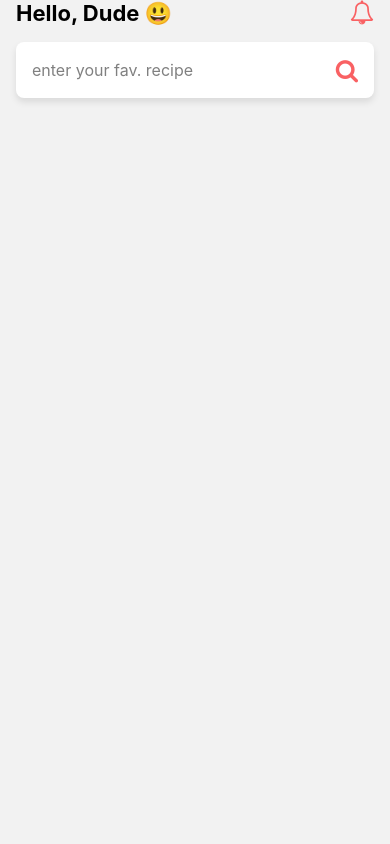
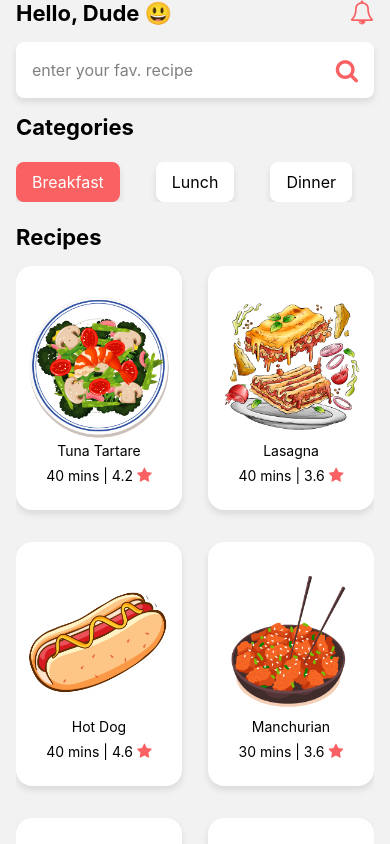
Before and after one commit to Moamin-AbuEwaida/react-native-recipe-app, a React Native app: screen /RecipeList in a window 390 px wide. Shown: the top 844 px of the page. Built offline with nearby package versions, Linux system fonts and the light colour scheme.

Commit message:
recipes list

```diff
--- /dev/null
+++ b/src/components/Categories.js
@@ -0,0 +1,16 @@
+import { StyleSheet, Text, View } from "react-native";
+import React from "react";
+import CategoriesFilter from "./CategoriesFilter";
+
+const Categories = () => {
+  return (
+    <View>
+      <Text style={{ fontSize: 22, fontWeight: "bold" }}>Categories</Text>
+      <CategoriesFilter />
+    </View>
+  );
+};
+
+export default Categories;
+
+const styles = StyleSheet.create({});
--- /dev/null
+++ b/src/components/CategoriesFilter.js
@@ -0,0 +1,44 @@
+import { ScrollView, StyleSheet, Text, View } from "react-native";
+import React from "react";
+import { categories, colors } from "../Constant";
+
+const CategoriesFilter = () => {
+  return (
+    <View style={{ marginTop: 22 }}>
+      <ScrollView horizontal showsHorizontalScrollIndicator={false}>
+        {categories.map((category, index) => {
+          return (
+            <View
+              key={index}
+              style={{
+                backgroundColor:
+                  index === 0 ? colors.COLOR_PRIMARY : colors.COLOR_LIGHT,
+                marginRight: 36,
+                borderRadius: 8,
+                paddingHorizontal: 16,
+                paddingVertical: 10,
+                shadowColor: "#000",
+                shadowOffset: { width: 0, height: 4 },
+                shadowOpacity: 0.1,
+                shadowRadius: 7,
+              }}
+            >
+              <Text
+                style={{
+                  color: index === 0 && colors.COLOR_LIGHT,
+                  fontSize: 16,
+                }}
+              >
+                {category.category}
+              </Text>
+            </View>
+          );
+        })}
+      </ScrollView>
+    </View>
+  );
+};
+
+export default CategoriesFilter;
+
+const styles = StyleSheet.create({});
--- /dev/null
+++ b/src/components/RecipeCard.js
@@ -0,0 +1,63 @@
+import {
+  FlatList,
+  Image,
+  Pressable,
+  StyleSheet,
+  Text,
+  View,
+} from "react-native";
+import React from "react";
+import { recipeList, colors } from "../Constant";
+import { FontAwesome } from "@expo/vector-icons";
+
+const RecipeCard = () => {
+  return (
+    <View>
+      <FlatList
+        // style={{ marginHorizontal: 10 }}
+        data={recipeList}
+        numColumns={2}
+        columnWrapperStyle={{ justifyContent: "space-between" }}
+        showsVerticalScrollIndicator={false}
+        renderItem={({ item }) => (
+          <Pressable
+            onPress={() => alert("hi")}
+            style={{
+              backgroundColor: colors.COLOR_LIGHT,
+              shadowColor: "#000",
+              shadowOffset: { width: 0, height: 4 },
+              shadowOpacity: 0.1,
+              shadowRadius: 7,
+              borderRadius: 16,
+              marginVertical: 16,
+              alignItems: "center",
+              paddingHorizontal: 8,
+              paddingVertical: 26,
+            }}
+            key={item.id}
+          >
+            <Image
+              source={item.image}
+              style={{ width: 150, height: 150, resizeMode: "center" }}
+            />
+            <Text>{item.name}</Text>
+            <View style={{ flexDirection: "row", marginTop: 8 }}>
+              <Text>{item.time}</Text>
+              <Text> | </Text>
+              <Text style={{ marginRight: 4 }}>{item.rating}</Text>
+              <FontAwesome name="star" size={16} color={colors.COLOR_PRIMARY} />
+            </View>
+            {/* <View style={{ flexDirection: "row" }}>
+              <Text style={{ marginRight: 4 }}>{item.rating}</Text>
+              <FontAwesome name="star" size={16} color={colors.COLOR_PRIMARY} />
+            </View> */}
+          </Pressable>
+        )}
+      />
+    </View>
+  );
+};
+
+export default RecipeCard;
+
+const styles = StyleSheet.create({});
--- /dev/null
+++ b/src/components/RecipeList.js
@@ -0,0 +1,16 @@
+import { StyleSheet, Text, View } from "react-native";
+import React from "react";
+import RecipeCard from "./RecipeCard";
+
+const RecipeList = () => {
+  return (
+    <View style={{ marginTop: 22, flex: 1 }}>
+      <Text style={{ fontSize: 22, fontWeight: "bold" }}>Recipes</Text>
+      <RecipeCard />
+    </View>
+  );
+};
+
+export default RecipeList;
+
+const styles = StyleSheet.create({});
--- a/src/screens/RecipeScreen.js
+++ b/src/screens/RecipeScreen.js
@@ -2,12 +2,16 @@ import { SafeAreaView, StyleSheet, Text, View } from "react-native";
 import React from "react";
 import Header from "../components/Header";
 import SearchFilter from "../components/SearchFilter";
+import Categories from "../components/Categories";
+import RecipeList from "../components/RecipeList";
 
 const RecipeScreen = () => {
   return (
     <SafeAreaView style={{ flex: 1, marginHorizontal: 16 }}>
       <Header headerText={"Hello, Dude 😃"} headerIcon={"bell-o"} />
       <SearchFilter icon="search" placeholder={"enter your fav. recipe "} />
+      <Categories />
+      <RecipeList />
     </SafeAreaView>
   );
 };
```
